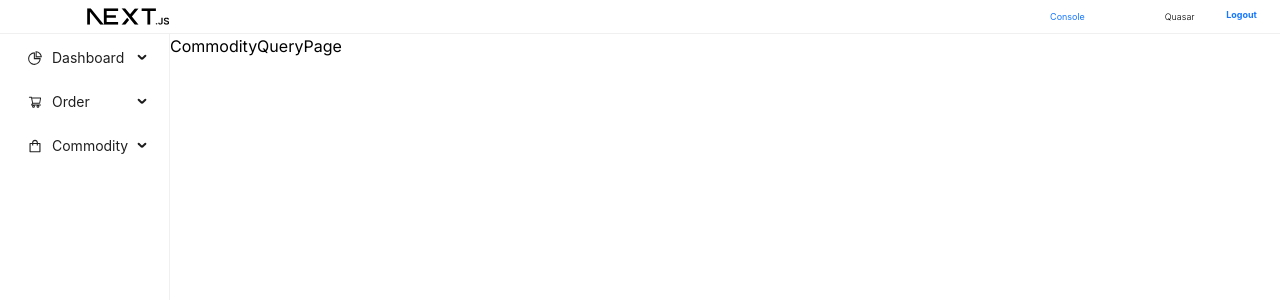
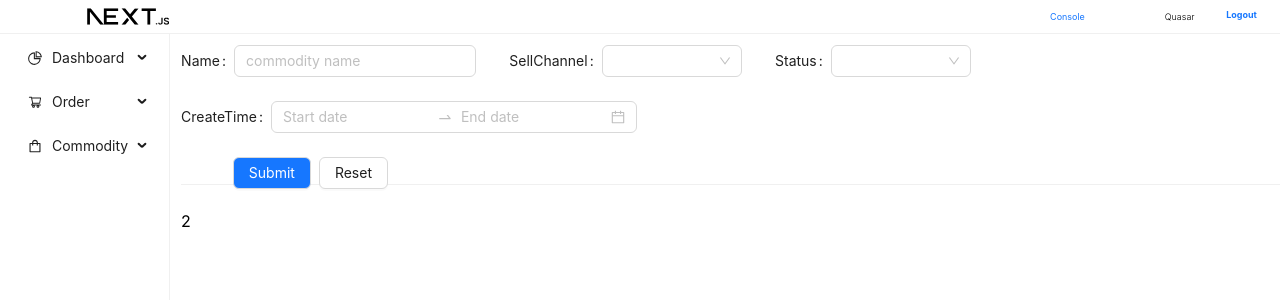
Before and after one commit to SayAMDYES/order-center-control-panel, a Next.js app: page /commodity/query in a window 1280 px wide. Shown: the top 300 px of the page. Built offline with nearby package versions, Linux system fonts and the light colour scheme.

Commit message:
:sparkles: Commodity query page and query options

```diff
--- a/src/app/(commodity)/commodity/add-new/page.tsx
+++ b/src/app/(commodity)/commodity/add-new/page.tsx
@@ -7,7 +7,10 @@ import {EditOutlined} from "@ant-design/icons";
 import {CommodityCreateReqDto} from "@/app/api/entity/commodity/commodity";
 
 export default function NewCommodityPage() {
-    const channelOption = ["Express", "CityDelivery"]
+    const channelOption = [
+        {value: 1, label: "Express"},
+        {value: 2, label: "CityDelivery"}
+    ]
 
     const onFinish = (reqDto: CommodityCreateReqDto) => {
         console.log('Success:', reqDto);
--- a/src/app/(commodity)/commodity/query/CommodityQueryPage.scss
+++ b/src/app/(commodity)/commodity/query/CommodityQueryPage.scss
@@ -0,0 +1,31 @@
+.query-commodity-page-container {
+  margin: 1%;
+  height: 100%;
+  width: 100%;
+
+  .divider {
+    margin-top: 1%;
+    margin-bottom: 1%;
+    padding: 0;
+  }
+
+  $submit-container-height: 15%;
+  $result-container-height: (100% - $submit-container-height);
+
+  .submit-container {
+    height: $submit-container-height;
+
+    .form {
+      .row {
+        .margin-left-form-item {
+          margin-left: 3%;
+        }
+      }
+    }
+  }
+
+  .result-container {
+    height: $result-container-height;
+    overflow: auto;
+  }
+}
--- a/src/app/(commodity)/commodity/query/page.tsx
+++ b/src/app/(commodity)/commodity/query/page.tsx
@@ -1,3 +1,90 @@
+'use client';
+
+import './CommodityQueryPage.scss';
+import {Button, DatePicker, Divider, Form, Input, Row, Select, Space} from "antd";
+import {CommodityQueryReqDto} from "@/app/api/entity/commodity/commodity";
+
 export default function CommodityQueryPage() {
-    return (<div>CommodityQueryPage</div>)
+    const onFinish = (reqDto: CommodityQueryReqDto) => {
+        console.log(reqDto)
+    };
+
+    const onFinishFailed = (errorInfo: any) => {
+        console.log('Failed:', errorInfo);
+    };
+
+    const {RangePicker} = DatePicker;
+
+    return (
+        <div className={"query-commodity-page-container"}>
+            <div className={"submit-container"}>
+                <Form layout={"horizontal"}
+                      style={{maxWidth: '100%'}}
+                      onFinish={onFinish}
+                      onFinishFailed={onFinishFailed}
+                      autoComplete="off"
+                      className={"form"}>
+                    <Row className={"row"}>
+                        <Form.Item
+                            label="Name"
+                            name="name"
+                            rules={[{required: false}]}>
+                            <Input placeholder={"commodity name"}/>
+                        </Form.Item>
+
+                        <Form.Item
+                            label="SellChannel"
+                            name="sellChannel"
+                            rules={[{required: false}]}
+                            className={"margin-left-form-item"}>
+                            <Select
+                                style={{width: 140}}
+                                options={[
+                                    {value: 1, label: "Express"},
+                                    {value: 2, label: "CityDelivery"}
+                                ]}
+                            />
+                        </Form.Item>
+
+                        <Form.Item
+                            label="Status"
+                            name="status"
+                            rules={[{required: false}]}
+                            className={"margin-left-form-item"}>
+                            <Select
+                                style={{width: 140}}
+                                options={[
+                                    {value: 0, label: "In Stock"},
+                                    {value: 1, label: "On Sale"},
+                                    {value: 2, label: "Out Of Stock"},
+                                    {value: 3, label: "Discontinued"}
+                                ]}
+                            />
+                        </Form.Item>
+                    </Row>
+                    <Row className={"row"}>
+                        <Form.Item
+                            label="CreateTime"
+                            name="createTime"
+                            rules={[{required: false}]}>
+                            <RangePicker format={"YYYY-MM-DD"}/>
+                        </Form.Item>
+                    </Row>
+                    <Row className={"row"}>
+                        <Form.Item wrapperCol={{offset: 8, span: 16}}>
+                            <Space>
+                                <Button className={"confirm-button"}
+                                        htmlType="submit">
+                                    Submit
+                                </Button>
+                                <Button htmlType="reset">Reset</Button>
+                            </Space>
+                        </Form.Item>
+                    </Row>
+                </Form>
+            </div>
+            <Divider/>
+            <div className={"result-container"}>2</div>
+        </div>
+    )
 }
--- a/src/app/api/entity/commodity/commodity.ts
+++ b/src/app/api/entity/commodity/commodity.ts
@@ -110,16 +110,14 @@ class CommodityQueryReqDto extends OrderCenterQueryReqDto {
     name: string | null;
     sellChannel: number | null;
     status: number | null;
-    beginCreateTime: string | null;
-    endCreateTime: string | null;
+    createTime: string[] | null;
 
-    constructor(currentPage: number, pageSize: number, name?: string, sellChannel?: number, status?: number, beginCreateTime?: string, endCreateTime?: string) {
+    constructor(currentPage: number, pageSize: number, name?: string, sellChannel?: number, status?: number, createTime?: string[]) {
         super(currentPage, pageSize);
         this.name = name ? name : null;
         this.sellChannel = sellChannel ? sellChannel : null;
         this.status = status ? status : null;
-        this.beginCreateTime = beginCreateTime ? beginCreateTime : null;
-        this.endCreateTime = endCreateTime ? endCreateTime : null;
+        this.createTime = createTime ? createTime : [];
     }
 }
 
```
